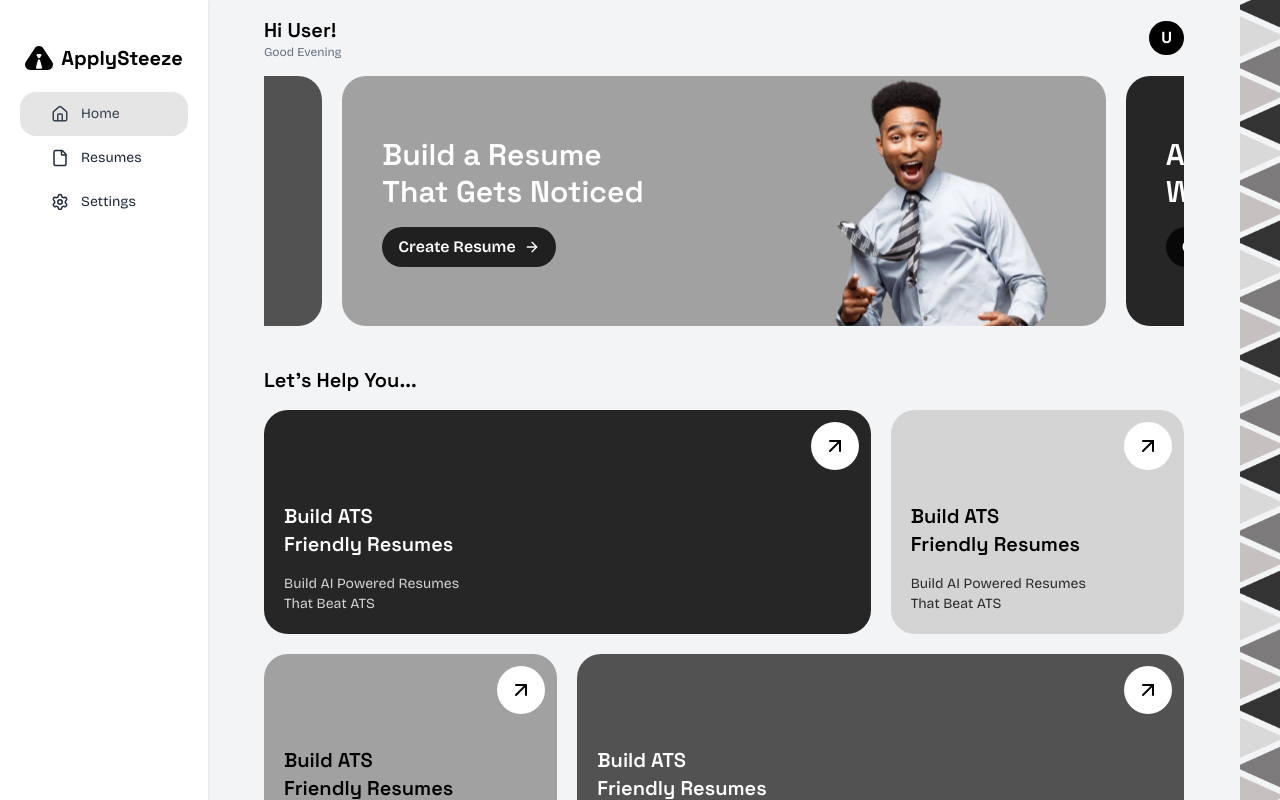
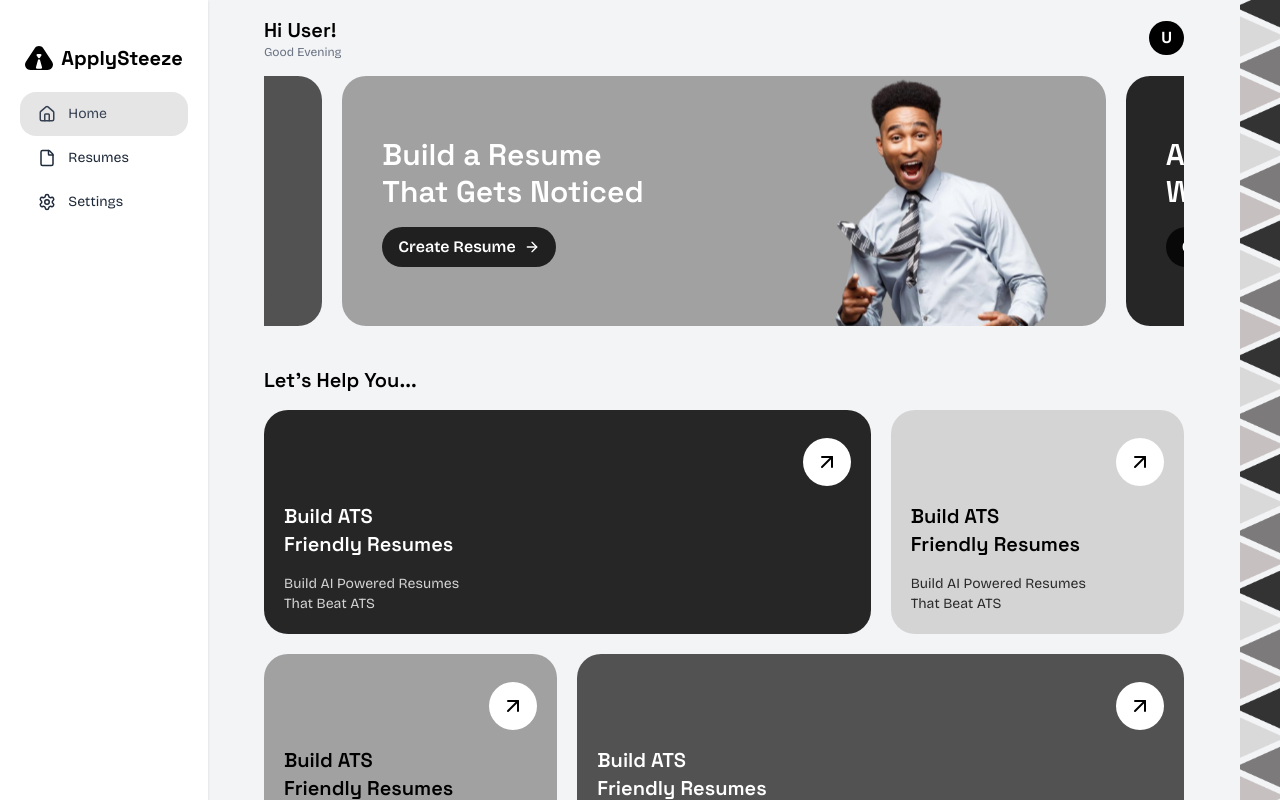
Before and after one commit to joshuangbodin/client, a React (Vite) app: page /dashboard in a window 1280 px wide. Built offline with nearby package versions, Linux system fonts and the light colour scheme; no server answers.

Commit message:
minor fixes

```diff
--- a/src/pages/dashboard/components/OverViewGrid.tsx
+++ b/src/pages/dashboard/components/OverViewGrid.tsx
@@ -44,7 +44,7 @@ export default function OverViewGrid() {
 const GridCards = ({ heading, supporting, route, index }: any) => {
   return (
     <Link
-      className={`relative min-h-48 md:min-h-56 h-full p-5 rounded-3xl flex flex-col justify-end gap-4  w-full ${
+      className={`relative  md:min-h-56 h-full p-5 rounded-3xl flex flex-col justify-end gap-4  w-full ${
         index == 0
           ? "bg-neutral-800 text-white lg:col-span-2"
           : index == 1
@@ -55,7 +55,7 @@ const GridCards = ({ heading, supporting, route, index }: any) => {
       }`}
       to={route}
     >
-      <span className="absolute top-3 right-3 bg-white p-2 md:p-3 text-black rounded-full aspect-square">
+      <span className="w-max self-end  bg-white p-2 md:p-3 text-black rounded-full aspect-square">
         <ArrowUpRight />
       </span>
       <h1 className="text-base md:text-lg lg:text-xl font-semibold font-header">
@@ -69,7 +69,7 @@ const GridCards = ({ heading, supporting, route, index }: any) => {
         {" "}
         {supporting.split(",").map((line: string) => (
           <span>
-            {line} <br />
+            {line} <br className="hidden md:block" />
           </span>
         ))}
       </p>
--- a/src/pages/dashboard/components/SidebarDesktop.tsx
+++ b/src/pages/dashboard/components/SidebarDesktop.tsx
@@ -13,7 +13,7 @@ interface SidebarDesktopProps {
 
 const SidebarDesktop: FC<SidebarDesktopProps> = ({ menuItems }) => {
   return (
-    <aside className="hidden md:flex flex-col items-center text-gray-800 md:w-16 lg:w-52 px-5 bg-white shadow h-full py-6">
+    <aside className="hidden md:flex flex-col items-center text-gray-800 md:w-16 px-1 lg:w-52 lg:px-5 bg-white shadow h-full py-6">
       <div className="flex items-center gap-2 py-5">
         <img className="w-7" src="/brand/logo.svg" alt="" />
         <h2 className="text-black text-xl hidden lg:block font-bold font-header">
@@ -26,11 +26,14 @@ const SidebarDesktop: FC<SidebarDesktopProps> = ({ menuItems }) => {
           <Link
             to={item.path}
             key={idx}
-                className={`flex items-center gap-3 w-full justify-center  text-left py-3 px-2 hover:bg-gray-100 ${isActive ? "bg-neutral-200 text-gray-700" : ""} rounded-2xl`}
+            className={`flex items-center gap-3 w-full justify-center  text-left py-3 lg:px-2 hover:bg-gray-100 ${
+              isActive ? "bg-neutral-200 text-gray-700 border-" : ""
+            } rounded-2xl`}
           >
-
             {item.icon}
-                <span className="text-sm w-1/2">{item.label}</span>
+            <span className="text-sm w-2/3  text-start hidden lg:block">
+              {item.label}
+            </span>
           </Link>
         );
       })}
--- a/src/pages/dashboard/components/SidebarMobile.tsx
+++ b/src/pages/dashboard/components/SidebarMobile.tsx
@@ -55,11 +55,11 @@ const SidebarMobile: FC<SidebarMobileProps> = ({
               <Link
                 to={item.path}
                 key={idx}
-                className={`flex items-center gap-3 w-full text-left py-3 px-2 hover:bg-gray-100 ${isActive ? "bg-gray-300 text-gray-700" : ""} rounded-lg`}
+                className={`flex items-center justify-center gap-3 w-full text-left py-3 px-2 hover:bg-gray-100 ${isActive ? "bg-neutral-200 text-neutral-700" : ""} rounded-2xl`}
               >
 
                 {item.icon}
-                <span className="text-sm">{item.label}</span>
+                <span className="text-sm w-1/2">{item.label}</span>
               </Link>
             );
           })}
```
Lines whose indentation alone changed are shown as unchanged.
